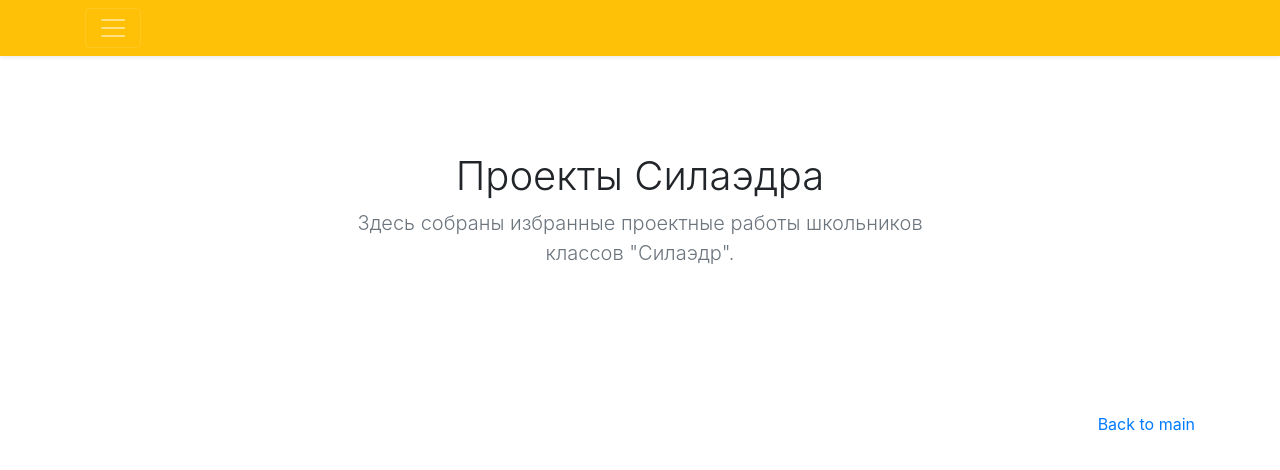
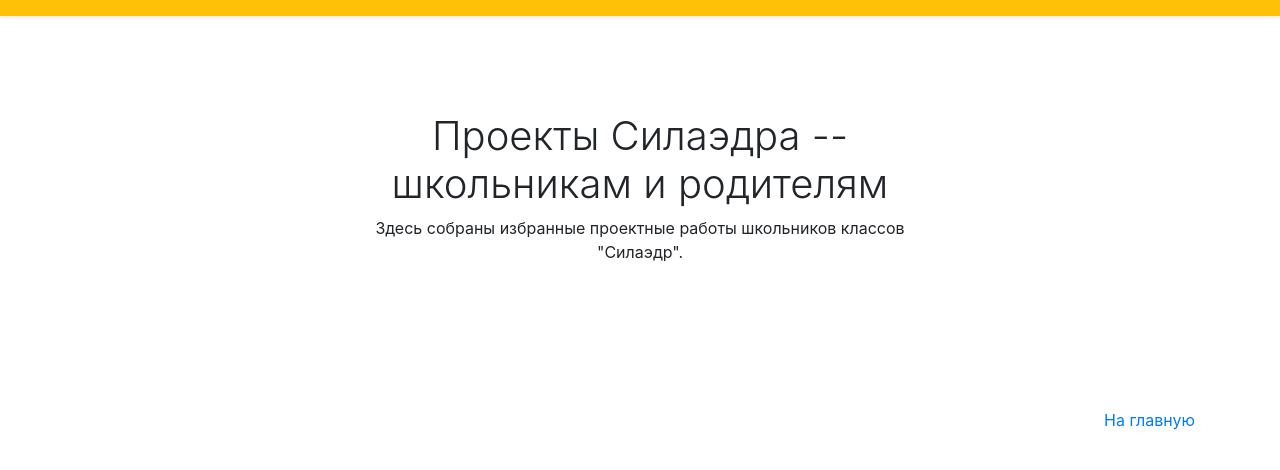
Before and after one commit to sooobus/silaeder-projects, a Flask app: page /advisors/ in a window 1280 px wide. Shown: the top 470 px of the page. Run offline with Flask 2, Linux system fonts and the light colour scheme; some libraries are stand-ins or nearby versions.

Commit message:
design changes

```diff
--- a/flaskr.py
+++ b/flaskr.py
@@ -40,7 +40,7 @@ def show_students_call():
 
 @app.route("/advisors/")
 def show_advisors_call():
-    return render_template('advisors.html')
+    return render_template('students.html')
 
 
 
--- a/templates/advisors.html
+++ /dev/null
@@ -1,77 +0,0 @@
-<!DOCTYPE html>
-<html lang="en"><head>
-
-<meta http-equiv="content-type" content="text/html; charset=UTF-8">
-    <meta charset="utf-8">
-    <meta name="viewport" content="width=device-width, initial-scale=1, shrink-to-fit=no">
-    <meta name="description" content="">
-    <meta name="author" content="">
-    <link rel="icon" href="https://getbootstrap.com/favicon.ico">
-
-    <title>Проекты Силаэдра</title>
-
-    <!-- Bootstrap core CSS -->
-    <link href="{{ url_for('static', filename='bootstrap.css') }} " rel="stylesheet">
-
-    <!-- Custom styles for this template -->
-    <link href="{{ url_for('static', filename='album.css') }} " rel="stylesheet">
-  </head>
-
-  <body>
-
-    <header>
-      <div class="bg-dark collapse" id="navbarHeader" style="">
-        <div class="container">
-          <div class="row">
-            <div class="col-sm-8 col-md-7 py-4">
-              <h4 class="text-white">О сайте</h4>
-              <p class="text-white">Это альбом избранных проектных задач школьников классов "Силаэдр" школы имени Маршала В.И.Чуйкова.</p>
-            </div>
-            <div class="col-sm-4 offset-md-1 py-4">
-              <h4 class="text-white">Контакты</h4>
-              <ul class="list-unstyled">
-                <li><a href="http://1303fm.org/" class="text-white">Сайт классов Силаэдр</a></li>
-                <li><a href="mailto:mail@silaeder-conference.ru" class="text-white">E-mail: mail@silaeder-conference.ru</a></li>
-              </ul>
-            </div>
-          </div>
-        </div>
-      </div>
-      <div class="navbar navbar-dark bg-warning shadow-sm">
-        <div class="container d-flex justify-content-between">
-          <button class="navbar-toggler collapsed" type="button" data-toggle="collapse" data-target="#navbarHeader" aria-controls="navbarHeader" aria-expanded="false" aria-label="Toggle navigation">
-            <span class="navbar-toggler-icon"></span>
-          </button>
-        </div>
-      </div>
-    </header>
-
-    <main role="main">
-    <section class="jumbotron text-center">
-        <div class="container">
-          <h1 class="jumbotron-heading">Проекты Силаэдра</h1>
-          <p class="lead text-muted">Здесь собраны избранные проектные работы школьников классов "Силаэдр".</p>
-        </div>
-      </section>
-
-    </main>
-
-    <footer class="text-muted">
-      <div class="container">
-        <p class="float-right">
-          <a href="{{url_for('hello')}}">Back to main</a>
-        </p>
-      </div>
-    </footer>
-
-    <!-- Bootstrap core JavaScript
-    ================================================== -->
-    <!-- Placed at the end of the document so the pages load faster -->
-    <script src="{{url_for('static', filename='jquery-3.js')}}" integrity="sha384-q8i/X+965DzO0rT7abK41JStQIAqVgRVzpbzo5smXKp4YfRvH+8abtTE1Pi6jizo" crossorigin="anonymous"></script>
-    <script>window.jQuery || document.write('<script src="../../assets/js/vendor/jquery-slim.min.js"><\/script>')</script>
-    <script src="{{url_for('static', filename='popper.js')}}"></script>
-    <script src="{{url_for('static', filename='bootstrap.js')}}"></script>
-    <script src="{{url_for('static', filename='holder.js')}}></script>
-
-
-<svg xmlns="http://www.w3.org/2000/svg" width="348" height="225" viewBox="0 0 348 225" preserveAspectRatio="none" style="display: none; visibility: hidden; position: absolute; top: -100%; left: -100%;"><defs><style type="text/css"></style></defs><text x="0" y="17" style="font-weight:bold;font-size:17pt;font-family:Arial, Helvetica, Open Sans, sans-serif">Thumbnail</text></svg></body></html>
--- a/templates/students.html
+++ b/templates/students.html
@@ -20,37 +20,15 @@
   <body>
 
     <header>
-      <div class="bg-dark collapse" id="navbarHeader" style="">
-        <div class="container">
-          <div class="row">
-            <div class="col-sm-8 col-md-7 py-4">
-              <h4 class="text-white">О сайте</h4>
-              <p class="text-white">Это альбом избранных проектных задач школьников классов "Силаэдр" школы имени Маршала В.И.Чуйкова.</p>
-            </div>
-            <div class="col-sm-4 offset-md-1 py-4">
-              <h4 class="text-white">Контакты</h4>
-              <ul class="list-unstyled">
-                <li><a href="http://1303fm.org/" class="text-white">Сайт классов Силаэдр</a></li>
-                <li><a href="mailto:mail@silaeder-conference.ru" class="text-white">E-mail: mail@silaeder-conference.ru</a></li>
-              </ul>
-            </div>
-          </div>
-        </div>
-      </div>
-      <div class="navbar navbar-dark bg-warning shadow-sm">
-        <div class="container d-flex justify-content-between">
-          <button class="navbar-toggler collapsed" type="button" data-toggle="collapse" data-target="#navbarHeader" aria-controls="navbarHeader" aria-expanded="false" aria-label="Toggle navigation">
-            <span class="navbar-toggler-icon"></span>
-          </button>
-        </div>
-      </div>
+     <div class="navbar navbar-dark bg-warning shadow-sm">
+     </div>
     </header>
 
     <main role="main">
     <section class="jumbotron text-center">
         <div class="container">
-          <h1 class="jumbotron-heading">Проекты Силаэдра</h1>
-          <p class="lead text-muted">Здесь собраны избранные проектные работы школьников классов "Силаэдр".</p>
+          <h1 class="jumbotron-heading">Проекты Силаэдра -- школьникам и родителям</h1>
+          <p class="">Здесь собраны избранные проектные работы школьников классов "Силаэдр".</p>
         </div>
       </section>
 
@@ -59,7 +37,7 @@
     <footer class="text-muted">
       <div class="container">
         <p class="float-right">
-          <a href="{{url_for('hello')}}">Back to main</a>
+          <a href="{{url_for('hello')}}">На главную</a>
         </p>
       </div>
     </footer>
```
Also changed, not shown: templates/hello-boot.html (+2 -23 lines), templates/silv_poetry.html (+2 -24 lines), projects.db.
